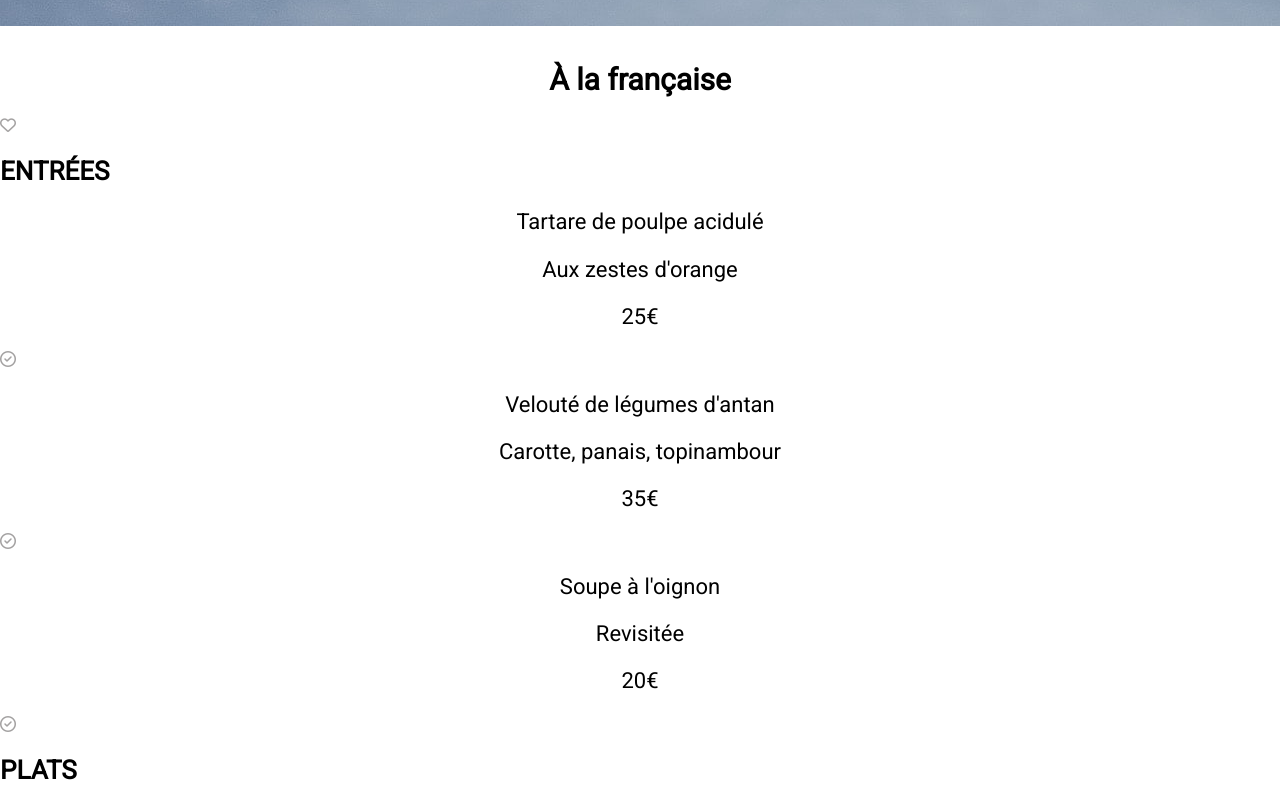
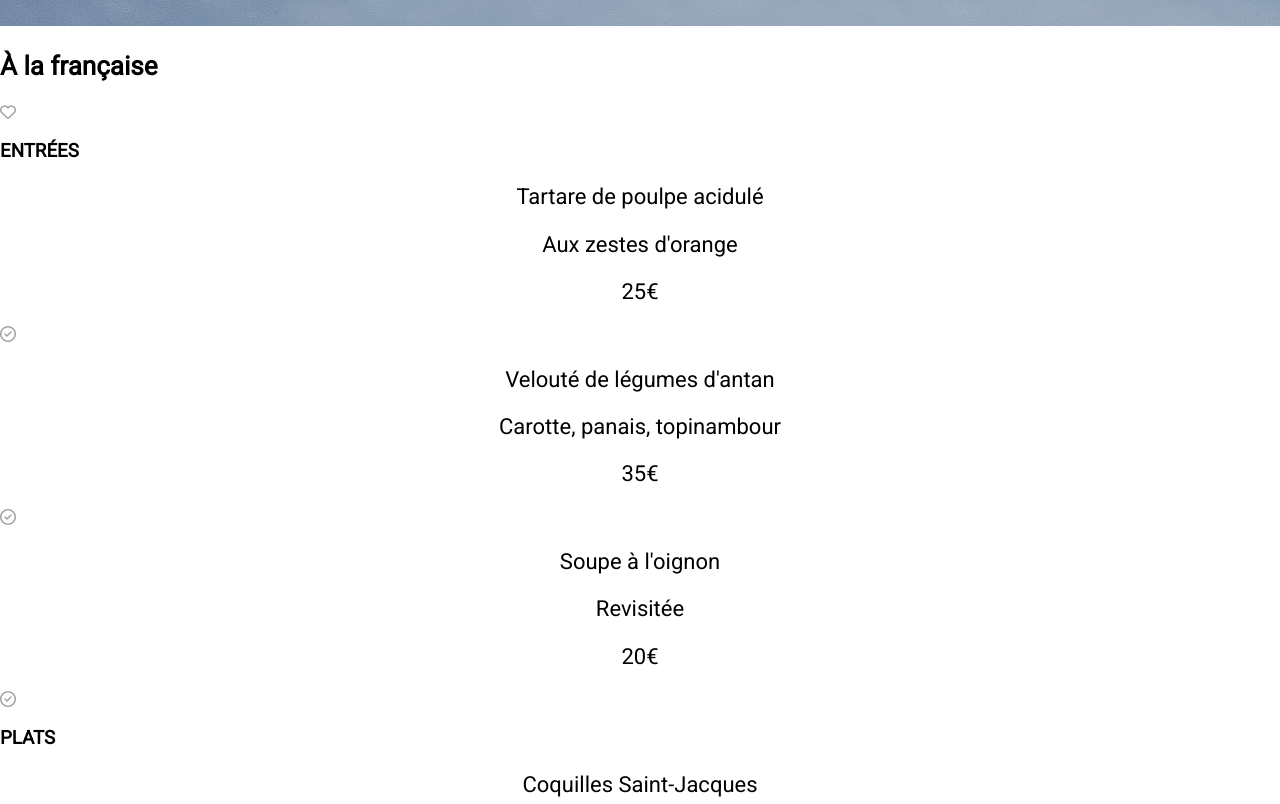
Before and after one commit to MariehBarriere/MarieHeleneBarriere_3_08012022, a plain HTML site: page menus/a-la-francaise.html in a window 1280 px wide. Shown: the part 2636-3440 px from the top of the page. Drawn offline with nearby package versions, Linux system fonts and the light colour scheme; files that its build step writes are made by us from their sources; files whose address does not match are found by name; a web font is replaced by a local one.

Commit message:
init menu1
Modify H (1 to 2, 2 to 3)

```diff
--- a/menus/a-la-francaise.html
+++ b/menus/a-la-francaise.html
@@ -26,7 +26,7 @@
             <div class="restaurant_card">
                 <img src="assets/restaurants/toa-heftiba-DQKerTsQwi0-unsplash.jpg" alt="A la francaise">
                 <div class=text_card>
-                    <h1>À la française</h1>
+                    <h2>À la française</h2>
                 </div>
                 <div class="btn_like">
                     <i class="far fa-heart"></i>
@@ -35,7 +35,7 @@
 
             <section id="menu" class="menu">
                 <class="starters">
-                    <h2>ENTRÉES</h2>
+                    <h3>ENTRÉES</h3>
                     <div class="infos">
                         <p class="title">Tartare de poulpe acidulé</p>
                         <p class="description">Aux zestes d'orange</p>
@@ -65,7 +65,7 @@
                 </div>
 
                 <div class="main_course">
-                    <h2>PLATS</h2>
+                    <h3>PLATS</h3>
                     <div class="infos">
                         <p class="title">Coquilles Saint-Jacques</p>
                         <p class="description">Accompagnées d'une purée de panais</p>
@@ -93,7 +93,7 @@
                 </div>
 
                 <div class="deserts">
-                    <h2>DESSERTS</h2>
+                    <h3>DESSERTS</h3>
                     <div class="infos">
                         <p class="title">Pétales de violettes glacés</p>
                         <p class="description">Et purée de noisettes</p>
```
